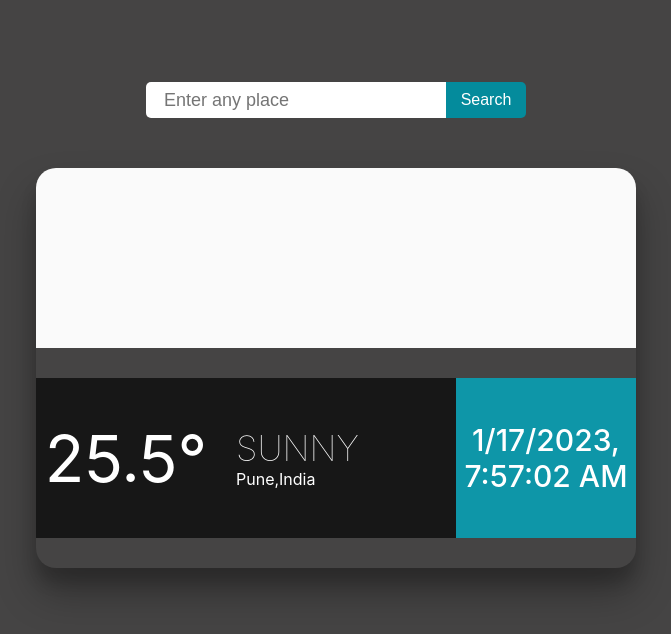
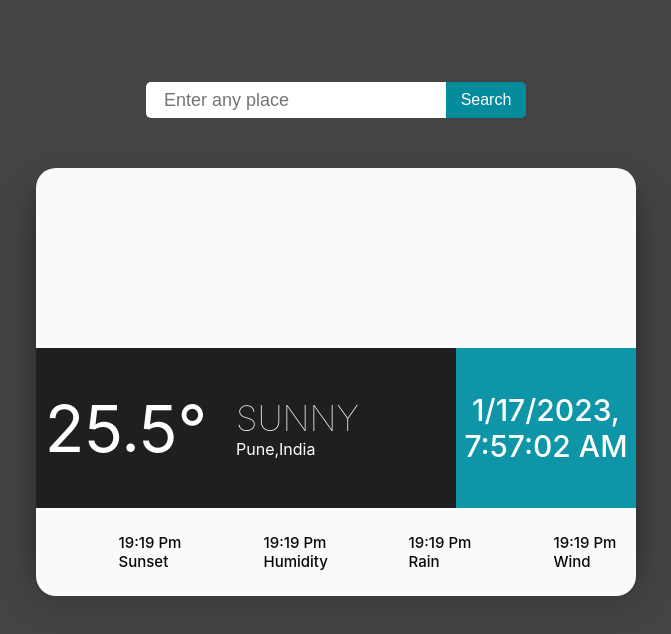
Before and after one commit to devakashpandey/Weather-App, a React (Create React App) app: page / in a window 1280 px wide. Shown: the top 634 px of the page, without its empty margins (304-975 px from the left). Built offline with nearby package versions, Linux system fonts and the light colour scheme; some icons are missing.

Commit message:
final style complete

```diff
--- a/src/Weather/Temp.css
+++ b/src/Weather/Temp.css
@@ -1,5 +1,4 @@
-@import url(https://fonts.googleapis.com/css?family=Poiret+One);
-
+/* weather icon url */
 @import url(https://cdnjs.cloudflare.com/ajax/libs/weather-icons/2.0.9/css/weather-icons.min.css);
 
 * {
@@ -100,7 +99,7 @@ justify-content: space-around;
 .weather-box .weather-info {
 width:70%;
 height: 40%;
-background: #171717;
+background: #201f1f;
 display: flex;
 align-items: center;
 color: white;
@@ -115,7 +114,6 @@ justify-content: space-around;
 }
 
 .weather-box .weather-info .description {
-/* flex: 0 60%; */
 display: flex;
 flex-direction: column;
 width: 100%;
@@ -146,82 +144,37 @@ font-weight: 500;
 text-align: center;
 }
 
+/* weather extra information  */
 
-/* :root {
---rad: 0.7rem;
---dur: 0.3s;
---color-dark: #454444;
---color-light: #fff;
---color-brand: #57bd84;
---font-fam: "Lato", sans-serif;
---height: 5rem;
---btn-width: 6rem;
---bez: cubic-bezier(0, 0, 0.43, 1.49);
-}
-                     */
-
-/*
-
-
-
-.widget .date {
-  flex: 0 0 30%;
-  height: 40%;
-  background: #70c1b3;
-  display: flex;
-  justify-content: space-around;
-  align-items: center;
-  color: white;
-  font-size: 30px;
-  font-weight: 800;
-  text-align: center;
-}
-
-.widget .extra-temp {
-  flex: 1 100%;
-  padding: 5% 0;
+.weather-box .temp-info {
+width:100%;
+padding: 25px 10px;
 border-bottom-left-radius: 20px;
 border-bottom-right-radius: 20px;
 background: #fafafa;
 display: grid;
 grid-template-columns: repeat(2, 1fr);
 align-items: center;
-  font-size: 100px;
 }
 
-.widget .extra-temp p {
-  font-size: 25px;
-  font-weight: 600;
+.weather-box .temp-info p {
+font-size: 24px;
+font-weight: 500;
 }
 
-.temp-info-minmax,
-.weather-extra-info,
+.temp-min-max,
 .two-sided-section {
   display: grid;
   grid-template-columns: repeat(2, 1fr);
   text-align: center;
   align-items: center;
-  color: #70c1b3;
-   background-color: blanchedalmond;
+  color: #0ea4b8;
 }
 
-.widget .extra-temp .extra-info-leftside {
+.weather-box .temp-info .text-info {
 text-align: left;
-  font-weight: 600;
+font-weight: 500;
 text-transform: capitalize;
 color: #080705;
 font-size: 15px;
-} */
-
-
-
-
-
-/*Resize the wrap to see the search bar change!*/
-/* .wrap {
-  width: 30%;
-  position: absolute;
-  top: 50%;
-  left: 50%;
-  transform: translate(-50%, -50%);
-} */
+}
--- a/src/Weather/Temp.js
+++ b/src/Weather/Temp.js
@@ -31,14 +31,45 @@ function Temp() {
              <div className='weather-cond'>Sunny</div>
              <div className='place'> Pune,India </div>
           </div>
-
         </div>
 
       <div className='date'>{new Date().toLocaleString()}</div>
 
+      <div className='temp-info'>
+           <div className='temp-min-max'>
+                      <div className='two-sided-section'>
+                         <p><i className={"wi wi-sunset"} ></i></p>
+                         <p className='text-info'>19:19 pm <br/>
+                              Sunset
+                         </p>
+                      </div>
+
+                      <div className='two-sided-section'>
+                         <p><i className={"wi wi-humidity"} ></i></p>
+                         <p className='text-info'>19:19 pm <br/>
+                              Humidity
+                         </p>
+                      </div>
+           </div>
+
+            <div className='temp-min-max'>
+                      <div className='two-sided-section'>
+                         <p><i className={"wi wi-rain"} ></i></p>
+                         <p className='text-info'>19:19 pm <br/>
+                              Rain
+                         </p>
+                      </div>
+
+                      <div className='two-sided-section'>
+                         <p><i className={"wi wi-strong-wind"} ></i></p>
+                         <p className='text-info'>19:19 pm <br/>
+                              Wind
+                         </p>
+                      </div>
+            </div>
+      </div>
+
     </div>
-
-
 
      </>
   )
```
Lines whose indentation alone changed are shown as unchanged.
